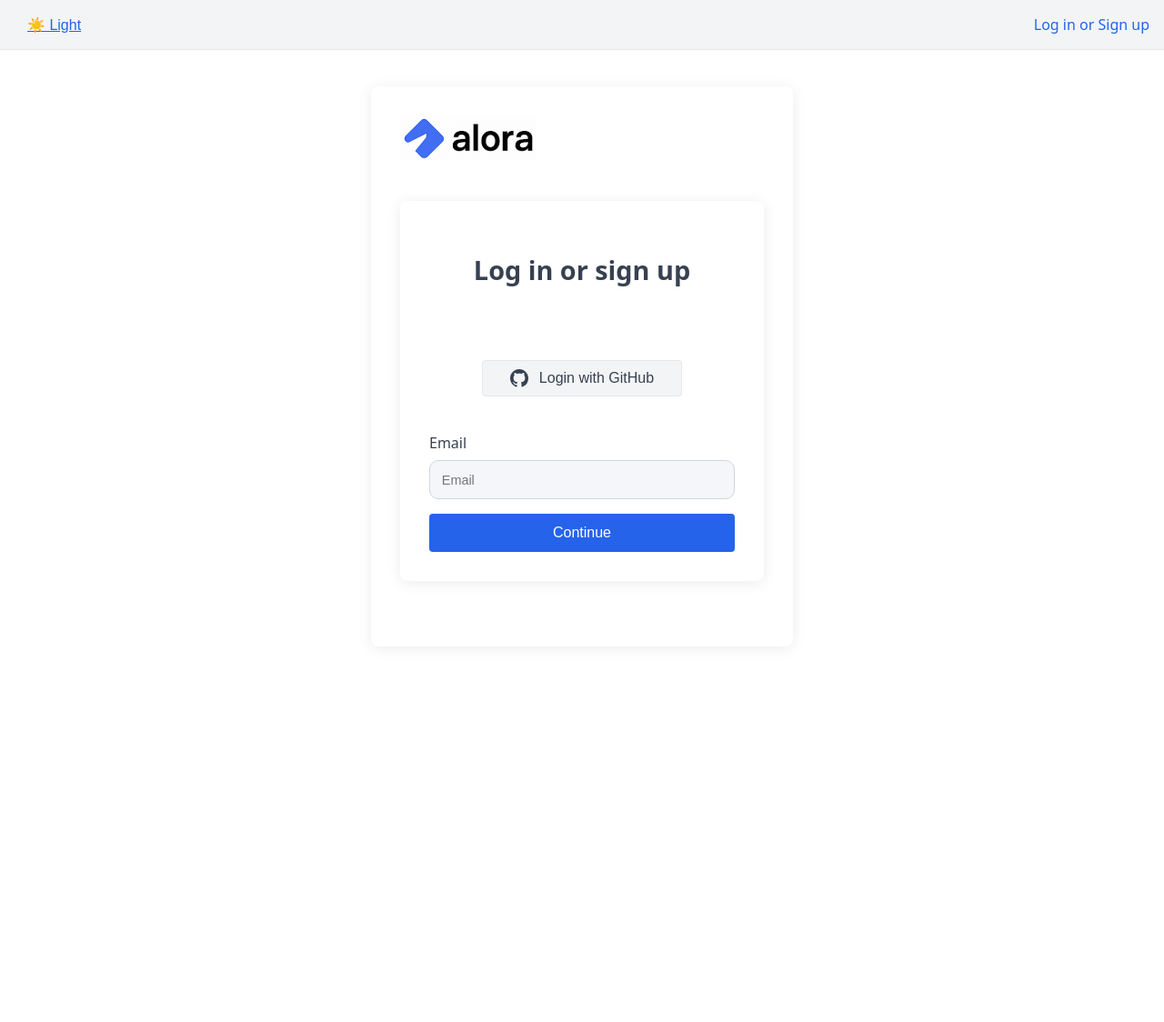
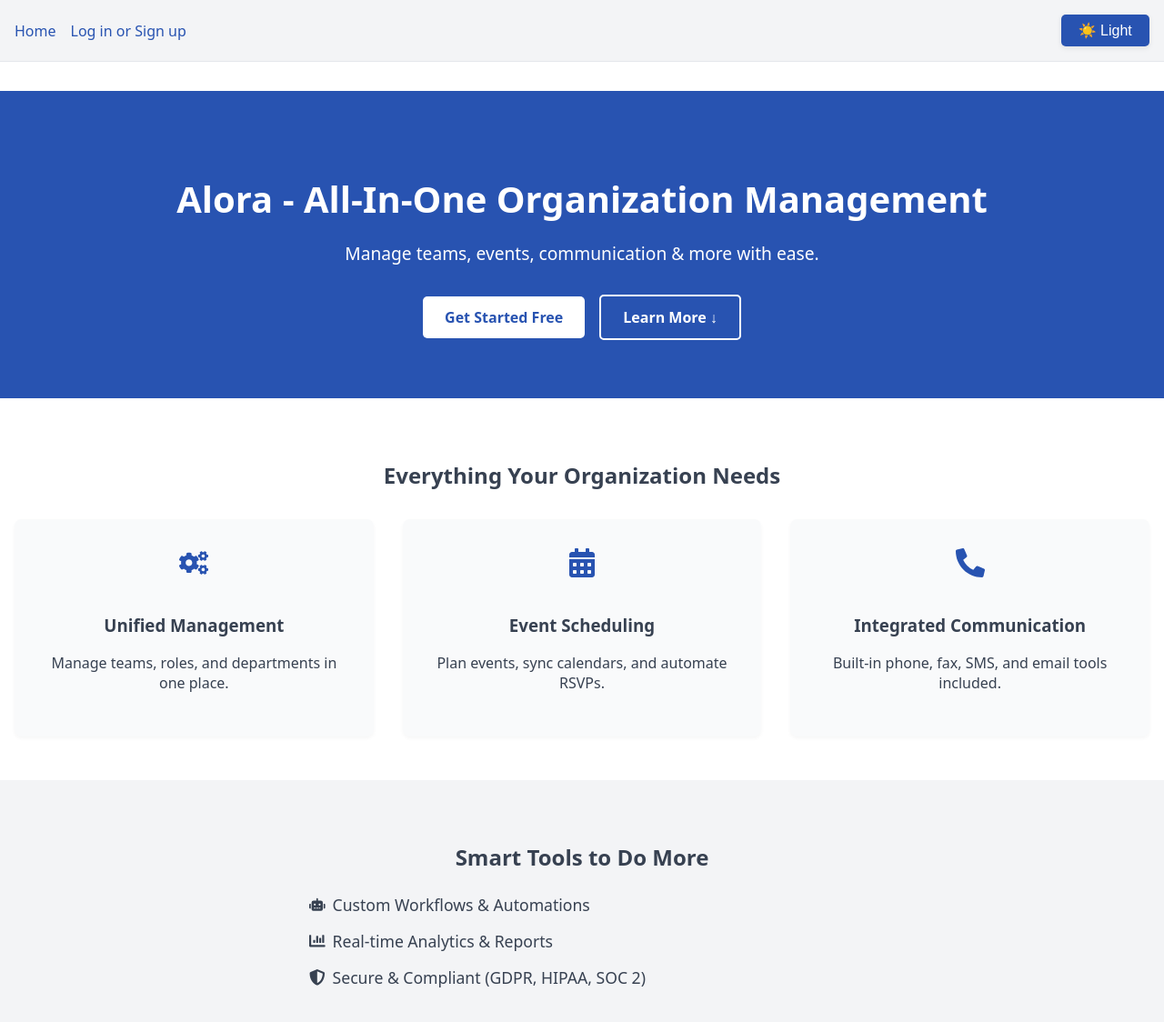
Before and after one commit to msabur/company-simple-dashboard, a React (Vite) app in the folder frontend/: page / in a window 1280 px wide. Shown: the top 1124 px of the page at 91% size. Before the commit the page ends 895 px from the top, so only its background shows below. Built offline with nearby package versions, Linux system fonts and the light colour scheme; no server answers.

Commit message:
add LandingPage component and refactor

```diff
--- a/frontend/package.json
+++ b/frontend/package.json
@@ -18,6 +18,7 @@
     "mobx-react-lite": "^4.1.0",
     "react": "^19.1.0",
     "react-dom": "^19.1.0",
+    "react-icons": "^5.5.0",
     "wouter": "^3.7.1"
   },
   "devDependencies": {
--- a/frontend/src/App.tsx
+++ b/frontend/src/App.tsx
@@ -11,6 +11,7 @@
 import LinkedGithubCallbackPage from "./pages/LinkedGithubCallbackPage";
 
 import "./index.css";
+import LandingPage from "./pages/LandingPage";
 
 export default observer(function App() {
   const [, navigate] = useLocation();
@@ -43,23 +44,29 @@
       <div>
         <div className="nav-container">
           <nav className="navbar">
+            <div className="navbar-left">
+              <Link href="/" className="navbar-home-link">Home</Link>
+              {authStore.user ? (
+                <button className="logout-btn" onClick={handleLogout}>Logout</button>
+              ) : (
+                <Link href="/auth">Log in or Sign up</Link>
+              )}
+            </div>
+            <div className="navbar-spacer" />
             <button
-              className="logout-btn"
-              style={{ marginRight: "auto" }}
+              className="theme-toggle-btn"
               onClick={() => setDarkMode((d) => !d)}
               aria-label="Toggle dark mode"
             >
               {darkMode ? "🌙 Dark" : "☀️ Light"}
             </button>
-            {authStore.user ? (
-              <button className="logout-btn" onClick={handleLogout}>Logout</button>
-            ) : (
-              <Link href="/auth">Log in or Sign up</Link>
-            )}
           </nav>
         </div>
         <main>
           <Switch>
+            <Route path="/">
+              <LandingPage />
+            </Route>
             <Route path="/auth">
               <AuthPage />
             </Route>
@@ -75,7 +82,7 @@
             <Route path="/reset-password">
               <ResetPasswordPage />
             </Route>
-            <Route>
+            <Route path="/dashboard">
               {authStore.user ? <HomePage /> : <AuthPage />}
             </Route>
           </Switch>
--- a/frontend/src/index.css
+++ b/frontend/src/index.css
@@ -4,8 +4,8 @@
   --color-surface: #fff;
   --color-border: #e5e7eb;
   --color-text: #374151;
-  --color-primary: #2563eb;
-  --color-primary-hover: #1d4ed8;
+  --color-primary: #2853b1;
+  --color-primary-hover: rgb(89, 122, 214);
   --color-card: #f9fafb;
   --color-card-shadow: rgba(0, 0, 0, 0.04);
   --color-auth-shadow: rgba(0,0,0,0.08);
@@ -25,8 +25,8 @@
   --color-surface: #23262f;
   --color-border: #2d2f36;
   --color-text: #e5e7eb;
-  --color-primary: #60a5fa;
-  --color-primary-hover: #2563eb;
+  --color-primary: #497ebe;
+  --color-primary-hover: #6ca3e6;
   --color-card: #23262f;
   --color-card-shadow: rgba(0,0,0,0.25);
   --color-auth-shadow: rgba(0,0,0,0.45);
@@ -79,12 +79,47 @@
   border-bottom: 1px solid var(--color-border);
 }
 
+
 .navbar {
   display: flex;
-  gap: 1rem;
+  align-items: center;
+  justify-content: space-between;
   padding: 1rem;
   max-width: 1280px;
   margin: 0 auto;
+}
+
+.navbar-left {
+  display: flex;
+  align-items: center;
+  gap: 1rem;
+}
+
+.navbar-spacer {
+  flex: 1 1 auto;
+}
+
+.navbar-home-link {
+  font-weight: bold;
+  text-decoration: none;
+  color: var(--color-primary);
+}
+
+.theme-toggle-btn {
+  background: var(--color-primary);
+  color: #fff;
+  border: none;
+  border-radius: 5px;
+  font-size: 1rem;
+  font-weight: 500;
+  padding: 0.5rem 1.2rem;
+  cursor: pointer;
+  box-shadow: 0 2px 6px rgba(0,0,0,0.08);
+  transition: background 0.3s, color 0.3s;
+}
+
+.theme-toggle-btn:hover {
+  background: var(--color-primary-hover);
 }
 
 .navbar a {
--- a/frontend/src/pages/AuthPage.tsx
+++ b/frontend/src/pages/AuthPage.tsx
@@ -3,7 +3,7 @@
 import { GoogleLogin } from "@react-oauth/google";
 import { signup, login, googleAuth, checkEmail, verifyEmail, resendVerificationCode, sendPasswordResetEmail } from "../api/user";
 import { authStore } from "../store/authStore";
-import "./AuthPage.css"
+import "./AuthPage.css";
 
 export default function AuthPage() {
   const [step, setStep] = useState<
@@ -65,7 +65,7 @@
       const res = await login({ email, password });
       authStore.token = res.token;
       authStore.user = res.user;
-      navigate("/");
+      navigate("/dashboard");
     } catch (err: any) {
       if (err.message === "Email not verified") {
         setStep("verification");
@@ -96,7 +96,7 @@
       const res = await login({ email, password });
       authStore.token = res.token;
       authStore.user = res.user;
-      navigate("/");
+      navigate("/dashboard");
     } catch (err: any) {
       setError(err.message || "Verification failed");
     } finally {
@@ -123,7 +123,7 @@
         const res = await googleAuth({ token: credentialResponse.credential });
         authStore.token = res.token;
         authStore.user = res.user;
-        navigate("/");
+        navigate("/dashboard");
       } catch (err: any) {
         setError(err.message || "Google login failed");
       }
--- a/frontend/src/pages/GithubCallbackPage.tsx
+++ b/frontend/src/pages/GithubCallbackPage.tsx
@@ -41,7 +41,7 @@
         .then(res => {
           authStore.token = res.token;
           authStore.user = res.user;
-          navigate("/");
+          navigate("/dashboard");
         })
         .catch(err => {
           setError(err.message || "GitHub login failed");
--- a/frontend/src/pages/HomePage.css
+++ b/frontend/src/pages/HomePage.css
@@ -20,7 +20,7 @@
 }
 
 .sidebar-logo-container {
-  margin-bottom: 2rem;
+  margin-bottom: 0.9rem;
   width: 100%;
   display: flex;
   justify-content: center;
--- /dev/null
+++ b/frontend/src/pages/LandingPage.css
@@ -0,0 +1,159 @@
+.landing-page {
+  font-family: inherit;
+  color: var(--color-text);
+  background: var(--color-bg);
+}
+
+.landing-hero {
+  background: var(--color-primary);
+  color: #fff;
+  text-align: center;
+  padding: 4rem 1rem;
+}
+
+.dark-theme .landing-hero {
+  color: #e5e7eb;
+}
+
+.landing-hero-content h1 {
+  font-size: 2.5rem;
+  margin-bottom: 1rem;
+  color: inherit;
+}
+
+.landing-hero-content p {
+  font-size: 1.2rem;
+  margin-bottom: 2rem;
+  color: inherit;
+}
+
+.landing-hero-buttons a {
+  margin: 0 0.5rem;
+}
+
+.btn-primary, .btn-secondary {
+  display: inline-block;
+  padding: 0.75rem 1.5rem;
+  font-weight: bold;
+  border-radius: 5px;
+  text-decoration: none;
+  transition: all 0.3s ease;
+}
+
+.btn-primary {
+  background-color: #fff;
+  color: var(--color-primary);
+}
+.dark-theme .btn-primary {
+  background-color: var(--color-bg-alt);
+  color: var(--color-primary);
+}
+
+.btn-primary:hover {
+  background-color: var(--color-bg-alt);
+}
+.dark-theme .btn-primary:hover {
+  background-color: var(--color-surface);
+}
+
+.btn-secondary {
+  border: 2px solid #fff;
+  color: #fff;
+}
+.dark-theme .btn-secondary {
+  border: 2px solid var(--color-border);
+  color: var(--color-text);
+}
+
+.btn-secondary:hover {
+  background-color: rgba(255,255,255,0.1);
+}
+.dark-theme .btn-secondary:hover {
+  background-color: var(--color-bg-alt);
+}
+
+.landing-section {
+  padding: 3rem 1rem;
+  text-align: center;
+}
+
+.alt-bg {
+  background: var(--color-bg-alt);
+}
+
+.features-grid,
+.pricing-grid {
+  display: grid;
+  grid-template-columns: repeat(auto-fit, minmax(220px, 1fr));
+  gap: 2rem;
+  margin-top: 2rem;
+}
+
+.feature-card,
+.plan-card {
+  background: var(--color-card);
+  color: var(--color-text);
+  padding: 2rem;
+  border-radius: 8px;
+  box-shadow: 0 2px 4px var(--color-card-shadow);
+  text-align: center;
+}
+
+.feature-card .icon {
+  font-size: 2rem;
+  color: var(--color-primary);
+  margin-bottom: 1rem;
+}
+
+.capabilities-list {
+  list-style: none;
+  padding: 0;
+  margin-top: 1.5rem;
+  text-align: left;
+  max-width: 600px;
+  margin-left: auto;
+  margin-right: auto;
+}
+
+.capabilities-list li {
+  font-size: 1.1rem;
+  margin: 1rem 0;
+  display: flex;
+  align-items: center;
+  gap: 0.5rem;
+  color: var(--color-text);
+}
+
+.testimonials blockquote {
+  font-style: italic;
+  font-size: 1.2rem;
+  max-width: 700px;
+  margin: auto;
+  margin-top: 2rem;
+  color: var(--color-text);
+}
+
+.testimonials cite {
+  display: block;
+  margin-top: 1rem;
+  font-style: normal;
+  color: var(--color-muted);
+}
+
+.landing-footer {
+  background: var(--color-bg-alt);
+  color: var(--color-text);
+  padding: 2rem 1rem;
+  text-align: center;
+  font-size: 0.9rem;
+  border-top: 1px solid var(--color-border);
+}
+
+.landing-footer a {
+  color: var(--color-primary);
+  text-decoration: none;
+}
+
+.landing-footer a:hover {
+  text-decoration: underline;
+}
--- /dev/null
+++ b/frontend/src/pages/LandingPage.tsx
@@ -0,0 +1,91 @@
+import './LandingPage.css';
+import { FaCogs, FaCalendarAlt, FaPhoneAlt, FaRobot, FaChartBar, FaShieldAlt } from 'react-icons/fa';
+
+export default function LandingPage() {
+  return (
+    <main className="landing-page page-container">
+      {/* Hero Section */}
+      <header className="landing-hero">
+        <div className="landing-hero-content">
+          <h1>Alora - All-In-One Organization Management</h1>
+          <p>Manage teams, events, communication & more with ease.</p>
+          <div className="landing-hero-buttons">
+            <a href="#features" className="btn-primary">Get Started Free</a>
+            <a href="#learn" className="btn-secondary">Learn More ↓</a>
+          </div>
+        </div>
+      </header>
+
+      {/* Features */}
+      <section id="features" className="landing-section">
+        <h2>Everything Your Organization Needs</h2>
+        <div className="features-grid">
+          <div className="feature-card">
+            <FaCogs className="icon" />
+            <h3>Unified Management</h3>
+            <p>Manage teams, roles, and departments in one place.</p>
+          </div>
+          <div className="feature-card">
+            <FaCalendarAlt className="icon" />
+            <h3>Event Scheduling</h3>
+            <p>Plan events, sync calendars, and automate RSVPs.</p>
+          </div>
+          <div className="feature-card">
+            <FaPhoneAlt className="icon" />
+            <h3>Integrated Communication</h3>
+            <p>Built-in phone, fax, SMS, and email tools included.</p>
+          </div>
+        </div>
+      </section>
+
+      {/* Extra Capabilities */}
+      <section id="learn" className="landing-section alt-bg">
+        <h2>Smart Tools to Do More</h2>
+        <ul className="capabilities-list">
+          <li><FaRobot /> Custom Workflows & Automations</li>
+          <li><FaChartBar /> Real-time Analytics & Reports</li>
+          <li><FaShieldAlt /> Secure & Compliant (GDPR, HIPAA, SOC 2)</li>
+        </ul>
+      </section>
+
+      {/* Testimonials */}
+      <section className="landing-section testimonials">
+        <h2>What Our Users Say</h2>
+        <blockquote>
+          “Alora has revolutionized how we operate. Our teams are more aligned than ever.”
+          <cite>- Maria G., Director at CivicHealth</cite>
+        </blockquote>
+      </section>
+
+      {/* Pricing */}
+      <section className="landing-section">
+        <h2>Simple, Scalable Pricing</h2>
+        <div className="pricing-grid">
+          <div className="plan-card">
+            <h3>Free</h3>
+            <p>Up to 10 users, basic features</p>
+          </div>
+          <div className="plan-card">
+            <h3>Growth</h3>
+            <p>$15/user/mo - Full access, support, integrations</p>
+          </div>
+          <div className="plan-card">
+            <h3>Enterprise</h3>
+            <p>Custom plan with white-label and SLA</p>
+          </div>
+        </div>
+      </section>
+
+      {/* Footer */}
+      <footer className="landing-footer">
+        <p>© 2025 Alora. All rights reserved.</p>
+        <nav>
+          <a href="#">About</a> |
+          <a href="#">Blog</a> |
+          <a href="#">Contact</a> |
+          <a href="#">Privacy</a>
+        </nav>
+      </footer>
+    </main>
+  );
+};
```
Also changed, not shown: frontend/src/pages/HomePage.tsx (+1 -8 lines), 1 other file (tests, documents, lock files or other folders).
